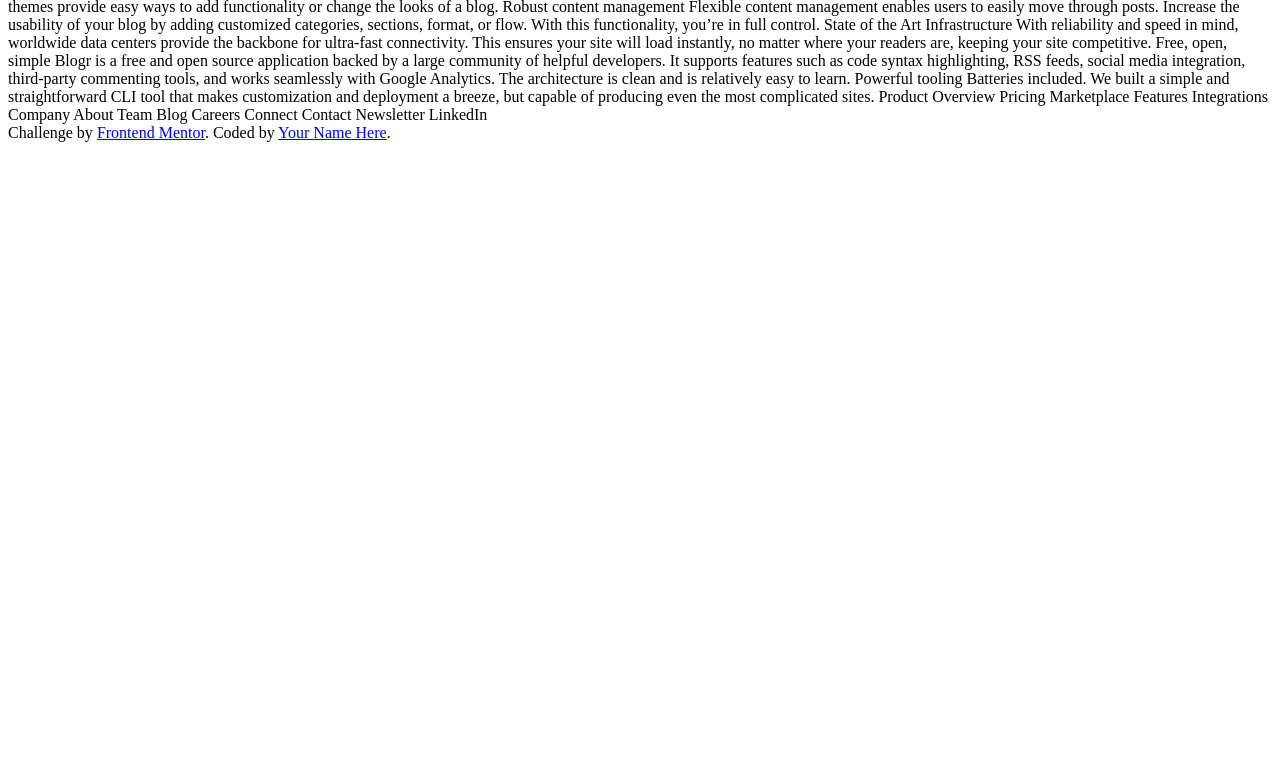
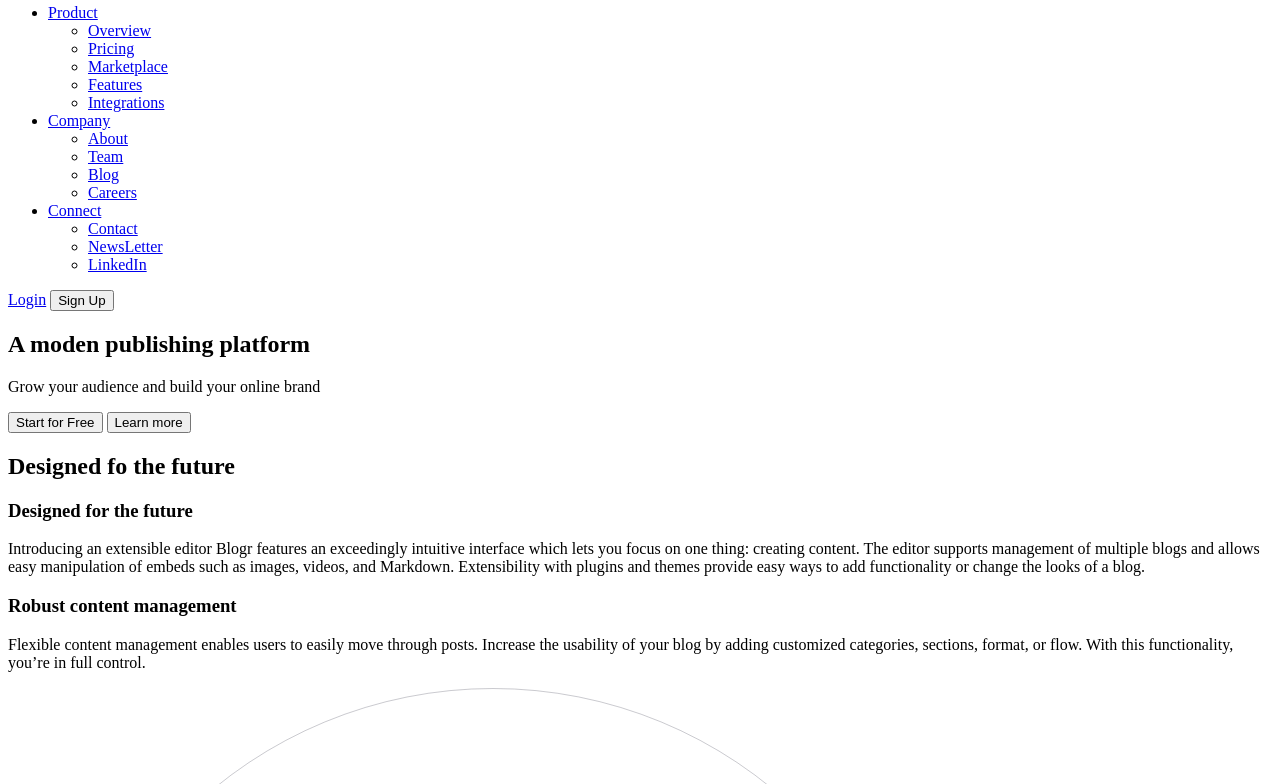
Before and after one commit to Gavo51/blogr-landing-page, a plain HTML site: page index.html in a window 1280 px wide. Shown: the part 64-848 px from the top of the page. Before the commit the page ends 800 px from the top, so only its background shows below. Drawn offline with Linux system fonts and the light colour scheme.

Commit message:
Create preliminary html layout

```diff
--- a/index.html
+++ b/index.html
@@ -14,31 +14,170 @@
     <title>Frontend Mentor | [Blogr]</title>
   </head>
   <body>
+    <header class="header">
+      <nav class="container">
+        <a href="#"
+          ><img src="./images/logo.svg" alt="blogr-logo" class="logo"
+        /></a>
+        <ul class="navigation-links">
+          <li>
+            <div class="dropdown">
+              <a href="#" class="drop-link">Product</a>
+              <ul class="dropdown-content">
+                <li><a href="#">Overview</a></li>
+                <li><a href="#">Pricing</a></li>
+                <li><a href="#">Marketplace</a></li>
+                <li><a href="#">Features</a></li>
+                <li><a href="#">Integrations</a></li>
+              </ul>
+            </div>
+          </li>
+          <li>
+            <div class="dropdown">
+              <a href="#" class="drop-link">Company</a>
+              <ul class="dropdown-content">
+                <li><a href="#">About</a></li>
+                <li><a href="#">Team</a></li>
+                <li><a href="#">Blog</a></li>
+                <li><a href="#">Careers</a></li>
+              </ul>
+            </div>
+          </li>
+          <li>
+            <div class="dropdown">
+              <a href="#" class="drop-link">Connect</a>
+              <ul class="dropdown-content">
+                <li><a href="#">Contact</a></li>
+                <li><a href="#">NewsLetter</a></li>
+                <li><a href="#">LinkedIn</a></li>
+              </ul>
+            </div>
+          </li>
+        </ul>
+      </nav>
+      <div class="button-group">
+        <a href="#" class="header-cta">Login</a>
+        <button class="button header-cta">Sign Up</button>
+      </div>
+    </header>
+
+    <section class="hero">
+      <div class="container">
+        <div class="hero-text">
+          <h1>A moden publishing platform</h1>
+          <p>Grow your audience and build your online brand</p>
+        </div>
+        <div class="button-group">
+          <button class="button hero-cta">Start for Free</button>
+          <button class="button hero-cta">Learn more</button>
+        </div>
+      </div>
+    </section>
+
+    <section class="features-1">
+      <div class="container">
+        <h2>Designed fo the future</h2>
+        <div class="features-text">
+          <h3>Designed for the future</h3>
+          <p>
+            Introducing an extensible editor Blogr features an exceedingly
+            intuitive interface which lets you focus on one thing: creating
+            content. The editor supports management of multiple blogs and allows
+            easy manipulation of embeds such as images, videos, and Markdown.
+            Extensibility with plugins and themes provide easy ways to add
+            functionality or change the looks of a blog.
+          </p>
+          <h3>Robust content management</h3>
+          <p>
+            Flexible content management enables users to easily move through
+            posts. Increase the usability of your blog by adding customized
+            categories, sections, format, or flow. With this functionality,
+            you’re in full control.
+          </p>
+        </div>
+        <img
+          src="./images/illustration-editor-desktop.svg"
+          alt="desktop-app-illustration"
+          class="desktop-illust"
+        />
+      </div>
+    </section>
+
+    <section class="features-2">
+      <div class="container">
+        <img
+          src="./images/illustration-phones.svg"
+          alt="mobile-app-illustration"
+          class="mobile-illust"
+        />
+      </div>
+      <div class="features-text">
+        <h2>State of the Art Infrastructure</h2>
+        <p>
+          With reliability and speed in mind, worldwide data centers provide the
+          backbone for ultra-fast connectivity. This ensures your site will load
+          instantly, no matter where your readers are, keeping your site
+          competitive.
+        </p>
+      </div>
+    </section>
+
+    <section class="features-3">
+      <div class="container">
+        <img src="./images/illustration-laptop-desktop.svg" alt="" />
+        <div class="features-text">
+          <h2>Free, open, simple</h2>
+          <p>
+            Blogr is a free and open source application backed by a large
+            community of helpful developers. It supports features such as code
+            syntax highlighting, RSS feeds, social media integration,
+            third-party commenting tools, and works seamlessly with Google
+            Analytics. The architecture is clean and is relatively easy to
+            learn.
+          </p>
+          <h2>Powerful tooling</h2>
+          <p>
+            Batteries included. We built a simple and straightforward CLI tool
+            that makes customization and deployment a breeze, but capable of
+            producing even the most complicated sites.
+          </p>
+        </div>
+      </div>
+    </section>
+
+    <footer class="footer">
+      <div class="container">
+        <a href="#" class="footer-logo">
+          <img src="./images/logo.svg" alt="blogr logo" />
+          <div class="footer-links">
+            <ul>
+              <li>Product</li>
+              <li><a href="">Overview</a></li>
+              <li><a href="">Pricing</a></li>
+              <li><a href="">Marketplace</a></li>
+              <li><a href="">Features</a></li>
+              <li><a href="">Integrations</a></li>
+            </ul>
+            <ul>
+              <li>Company</li>
+              <li><a href="">About</a></li>
+              <li><a href="">Team</a></li>
+              <li><a href="">Blog</a></li>
+              <li><a href="">Careers</a></li>
+            </ul>
+            <ul>
+              <li>Connect</li>
+              <li><a href="">Contact</a></li>
+              <li><a href="">Newsletter</a></li>
+              <li><a href="">Linkedin</a></li>
+            </ul>
+          </div>
+        </a>
+      </div>
+    </footer>
+
     Product Overview Pricing Marketplace Features Integrations Company About
-    Team Blog Careers Connect Contact Newsletter LinkedIn Login Sign Up A modern
-    publishing platform Grow your audience and build your online brand Start for
-    Free Learn More Designed for the future Introducing an extensible editor
-    Blogr features an exceedingly intuitive interface which lets you focus on
-    one thing: creating content. The editor supports management of multiple
-    blogs and allows easy manipulation of embeds such as images, videos, and
-    Markdown. Extensibility with plugins and themes provide easy ways to add
-    functionality or change the looks of a blog. Robust content management
-    Flexible content management enables users to easily move through posts.
-    Increase the usability of your blog by adding customized categories,
-    sections, format, or flow. With this functionality, you’re in full control.
-    State of the Art Infrastructure With reliability and speed in mind,
-    worldwide data centers provide the backbone for ultra-fast connectivity.
-    This ensures your site will load instantly, no matter where your readers
-    are, keeping your site competitive. Free, open, simple Blogr is a free and
-    open source application backed by a large community of helpful developers.
-    It supports features such as code syntax highlighting, RSS feeds, social
-    media integration, third-party commenting tools, and works seamlessly with
-    Google Analytics. The architecture is clean and is relatively easy to learn.
-    Powerful tooling Batteries included. We built a simple and straightforward
-    CLI tool that makes customization and deployment a breeze, but capable of
-    producing even the most complicated sites. Product Overview Pricing
-    Marketplace Features Integrations Company About Team Blog Careers Connect
-    Contact Newsletter LinkedIn
+    Team Blog Careers Connect Contact Newsletter LinkedIn
 
     <div class="attribution">
       Challenge by
```
